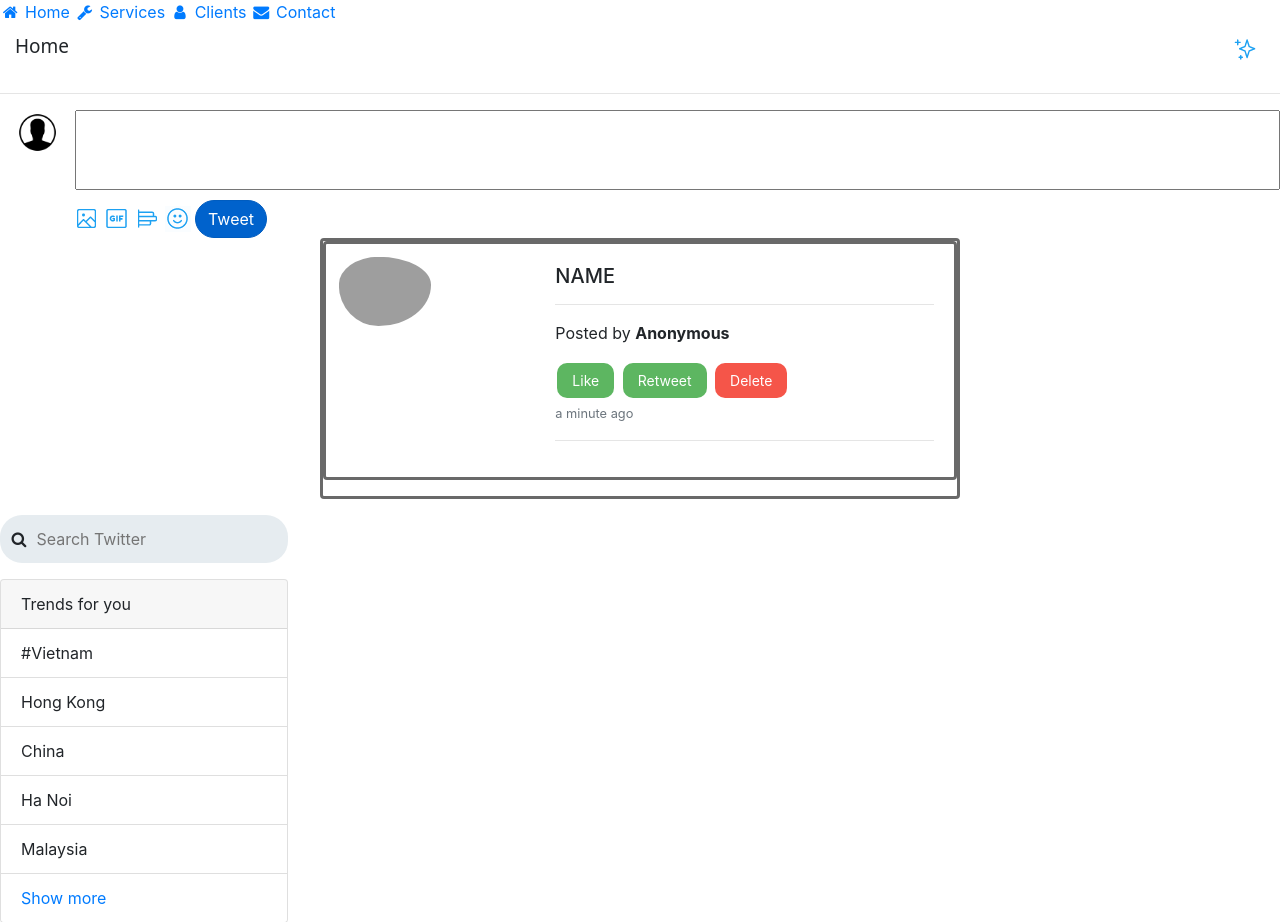
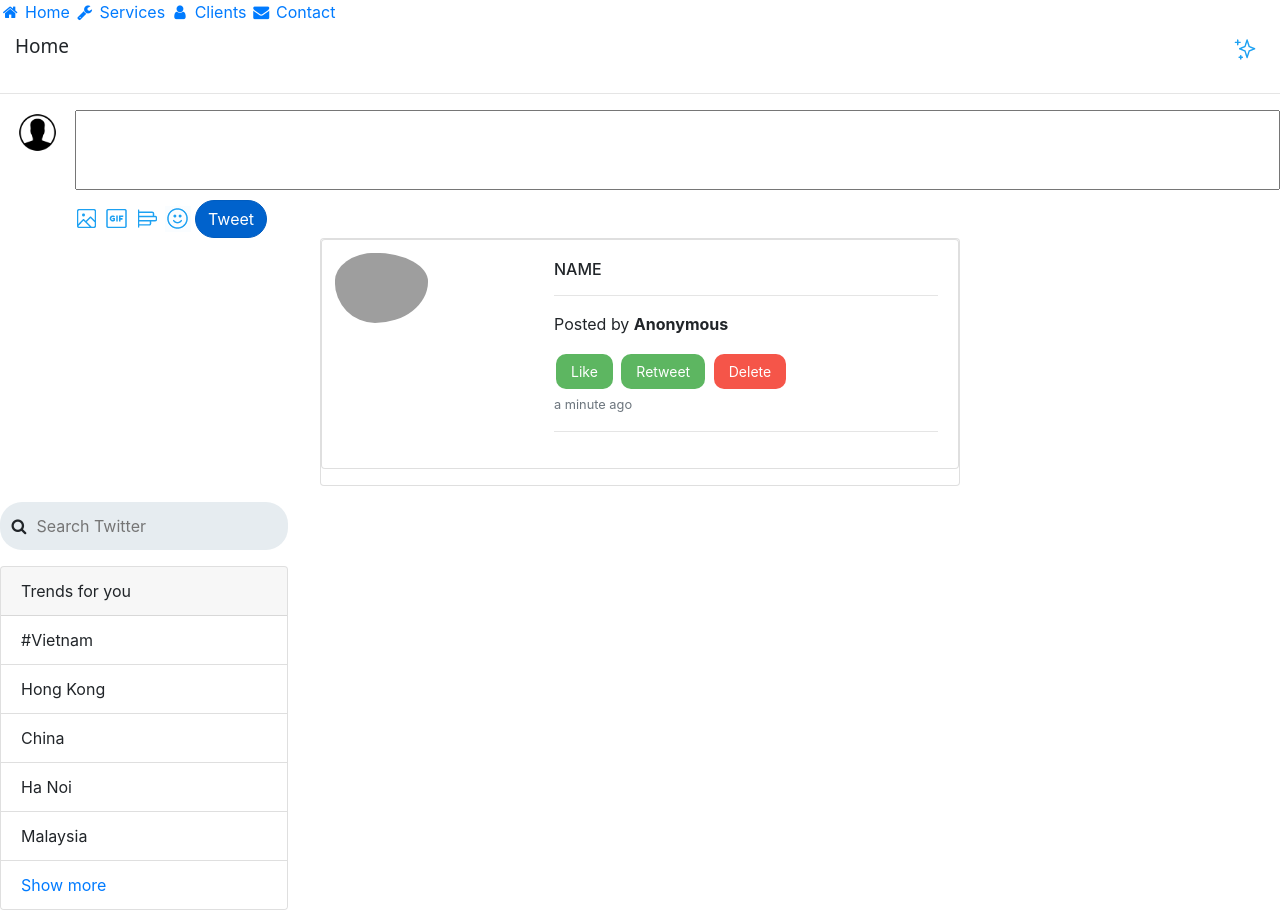
Before and after one commit to TKQCuong/SIERRA-Twitter-Group3-, a plain HTML site: page index.html in a window 1280 px wide. Shown: the top 922 px of the page. Drawn offline with nearby package versions, Linux system fonts and the light colour scheme; grey boxes are pictures that could not be loaded.

Commit message:
cuong commie

```diff
--- a/css/styles.css
+++ b/css/styles.css
@@ -82,16 +82,18 @@
     min-width: 50%;
     height: auto;
 }
-
+.cuong-card-body h5 {
+    font-size: 1rem;
+}
 .cuong-comment {
-    font-size: 12px;
+    font-size: 15px;
 }
 .cuong-row {
     display: flex;
 }
-.cuong-smallcard {
+/* .cuong-smallcard {
     border: solid 	#696969;
-}
+} */
 .cuong-card-body button {
     background-color: #4CAF50; /* Green */
     border: none;
```
